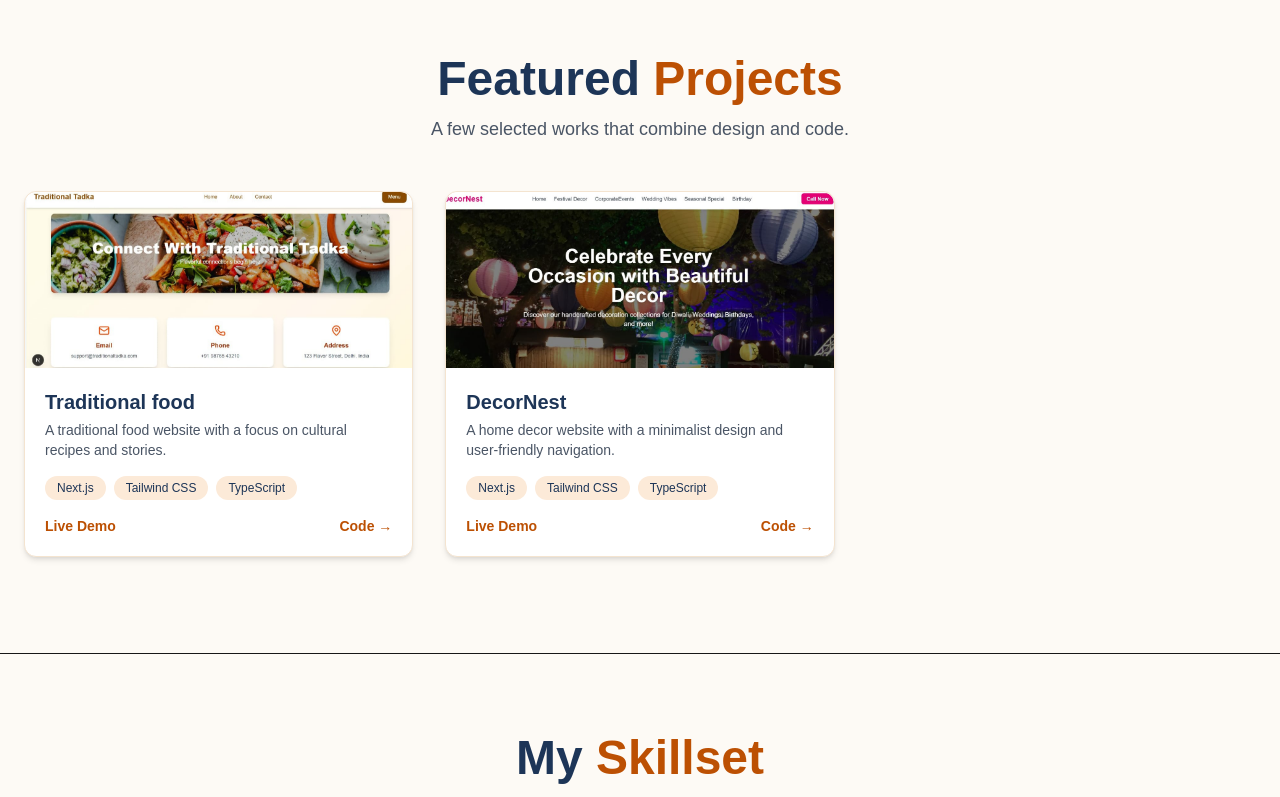
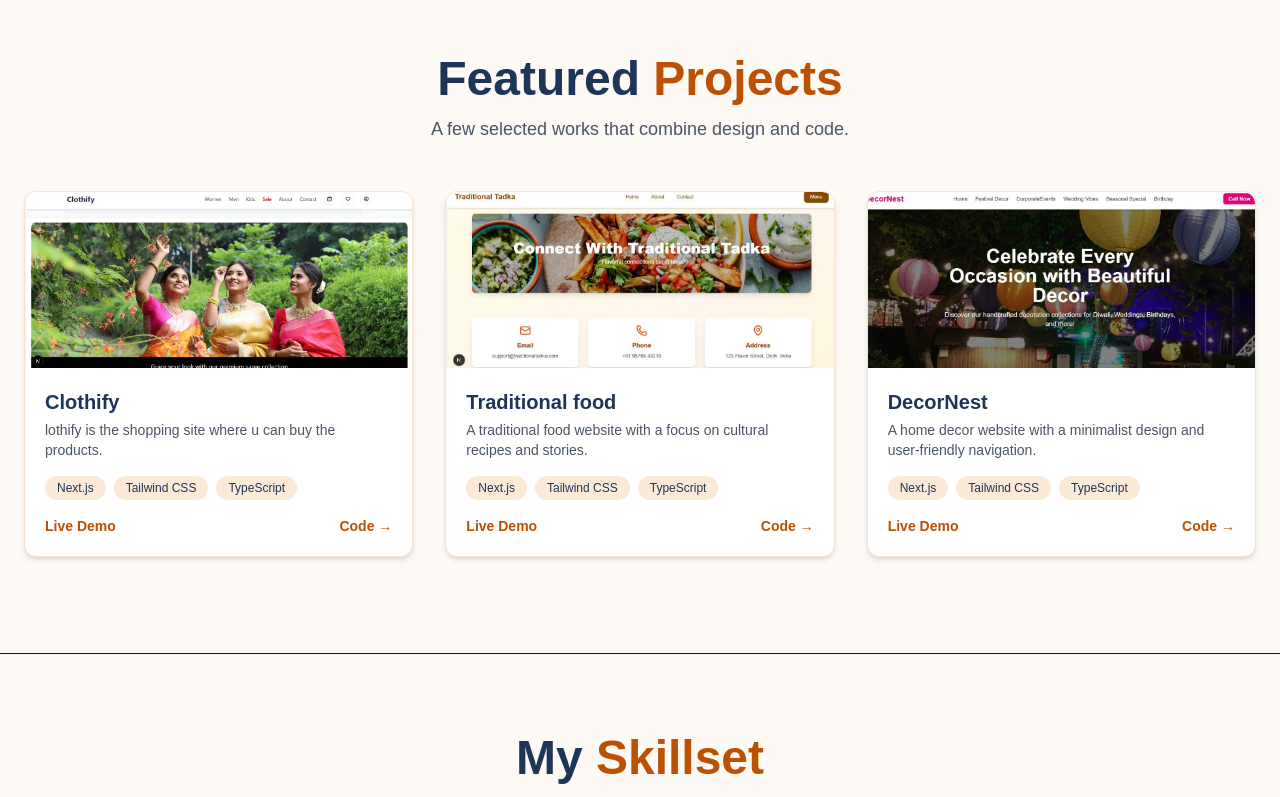
Before and after one commit to AnjaliCh00/protfolio, a Next.js app: page / in a window 1280 px wide. Shown: the part 1440-2237 px from the top of the page. Built offline with nearby package versions, Linux system fonts and the light colour scheme.

Commit message:
changes in the projects

```diff
--- a/src/app/page.tsx
+++ b/src/app/page.tsx
@@ -126,7 +126,14 @@ export default function Home() {
 
     <div className="grid grid-cols-1 sm:grid-cols-2 lg:grid-cols-3 gap-8">
       {[
-
+       {
+          title: "Clothify  ",
+          image: "/image/clothify.images.jpg",
+          desc: "lothify is the shopping site where u can buy the products.",
+          tech: ["Next.js", "Tailwind CSS", "TypeScript"],
+          demo: " http://192.168.1.35:3001/",
+          code: "https://github.com/AnjaliCh00/dresses.git",
+        },
         {
           title: "Traditional food ",
           image: "/image/WhatsApp Image 2025-07-24 at 11.17.02.jpeg",
```
Also changed, not shown: public/image/clothify.images.jpg (added).
